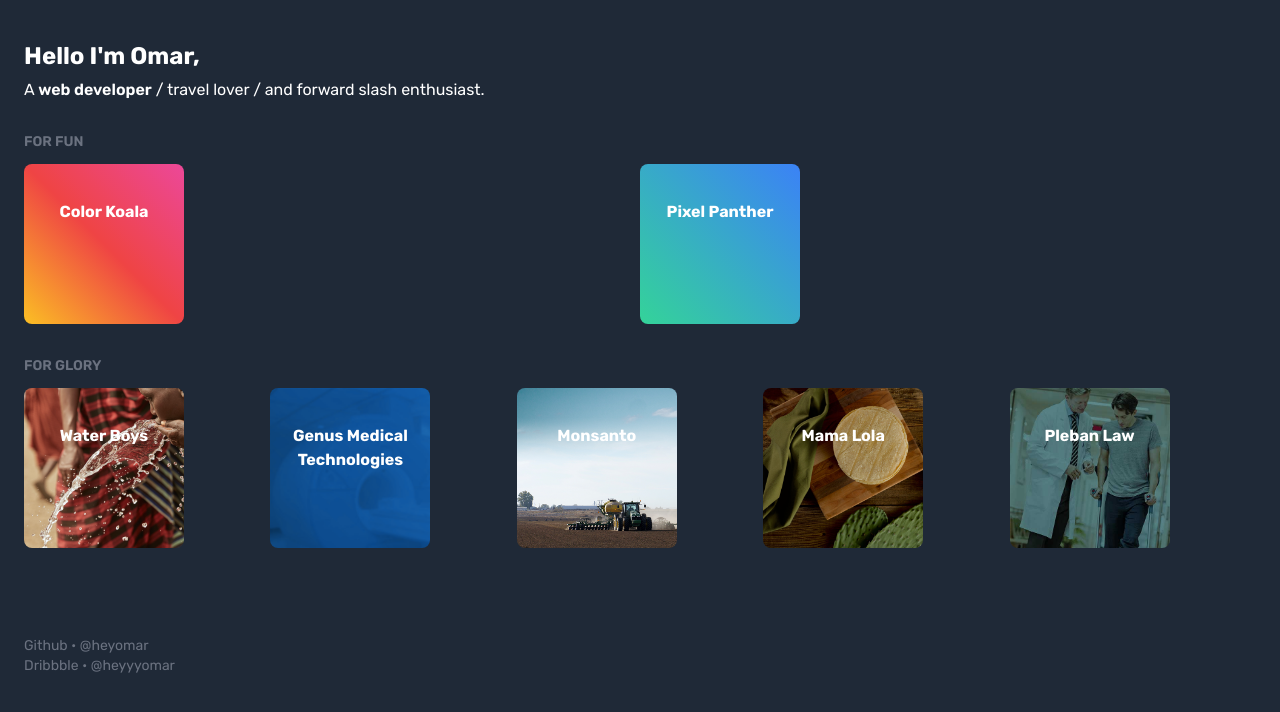
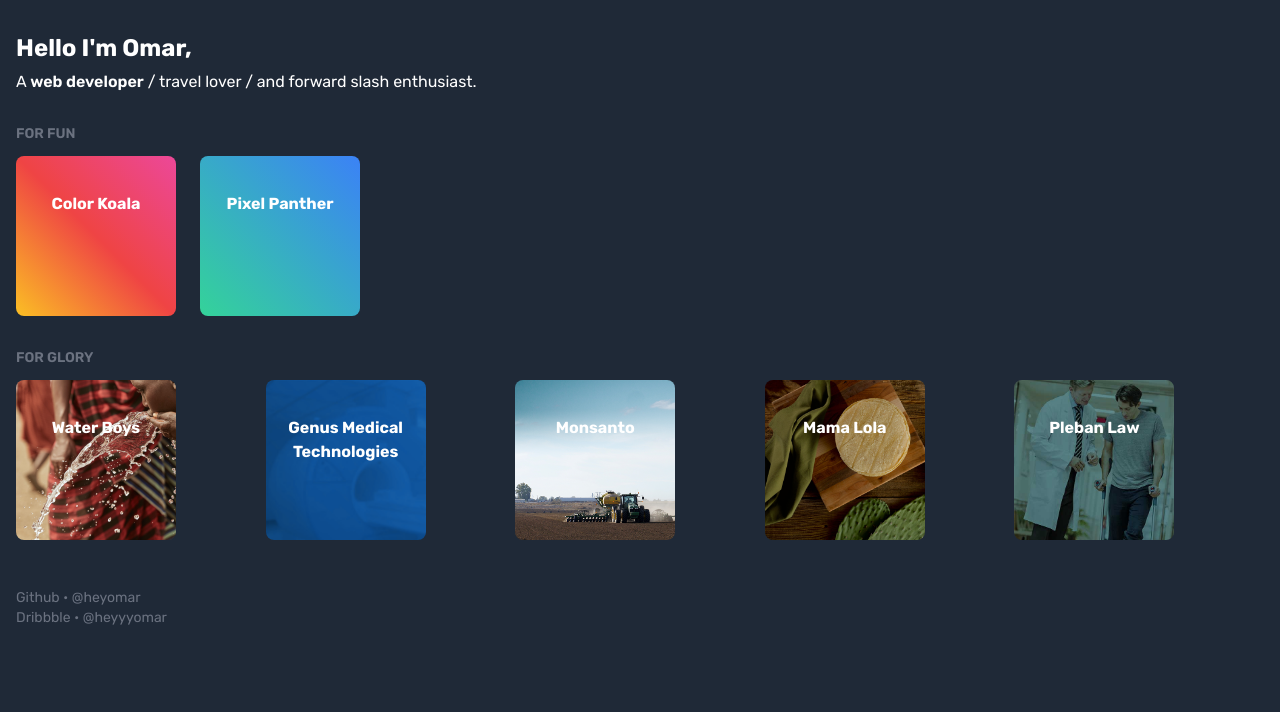
Before and after one commit to heyomar/hyperbolic, a website built with Parcel: page app/index.html in a window 1280 px wide. Built offline with nearby package versions, Linux system fonts and the light colour scheme.

Commit message:
adds clean script, and tweaks spacing for fun section

```diff
--- a/app/index.html
+++ b/app/index.html
@@ -8,7 +8,7 @@
 	</head>
 	<body>
 		<main>
-			<section class="container mx-auto p-6 mt-4">
+			<section class="container mx-auto p-4 mt-4">
 				<div class="mb-8">
 					<h1 class="font-bold text-2xl text-white mb-2">Hello I'm Omar,</h1>
 					<p class="leading-5 text-white">
@@ -17,11 +17,9 @@
 					</p>
 				</div>
 				<h3 class="font-semibold uppercase text-sm mb-3 text-gray-500">For Fun</h3>
-				<ul
-					class="font-bold gap-x-0 gap-y-8 grid grid-cols-2 lg:grid-cols-2 md:grid-cols-2 text-center text-white mb-8"
-				>
+				<ul class="font-bold flex flex-row space-x-6 text-center text-white mb-8">
 					<li
-						class="bg-gradient-to-tr cursor-pointer duration-300 ease-in-out from-yellow-400 hover:scale-100 hover:shadow-2xl pt-9 rounded-lg to-pink-500 transform transition via-red-500 h-24 w-36 sm:w-40 sm:h-40 sm:hover:scale-110"
+						class="flex-initial bg-gradient-to-tr cursor-pointer duration-300 ease-in-out from-yellow-400 hover:scale-100 hover:shadow-2xl pt-9 rounded-lg to-pink-500 transform transition via-red-500 h-24 w-36 sm:w-40 sm:h-40 sm:hover:scale-110"
 					>
 						<a
 							class="h-full inline-block text-center"
@@ -100,7 +98,7 @@
 				</ul>
 			</section>
 		</main>
-		<footer class="container mx-auto p-6 mt-10 text-gray-500 text-sm">
+		<footer class="container mx-auto p-4 mt-4 text-gray-500 text-sm">
 			<a target="_blank" href="https://github.com/heyomar">Github • @heyomar</a>
 			<br />
 			<a target="_blank" href="https://dribbble.com/heyyyomar"
--- a/package.json
+++ b/package.json
@@ -2,8 +2,8 @@
 	"name": "share.links",
 	"version": "1.0.0",
 	"description": "A site to share links of Omar Rasool's web development work.",
-  "main": "dist/index.html",
 	"scripts": {
+		"clean": "rm -rf dist .parcel-cache",
 		"dev": "parcel app/index.html --no-cache --no-content-hash --no-source-maps --open",
 		"prod": "parcel build app/index.html --dist-dir dist/"
 	},
```
Lines whose indentation alone changed are shown as unchanged.
